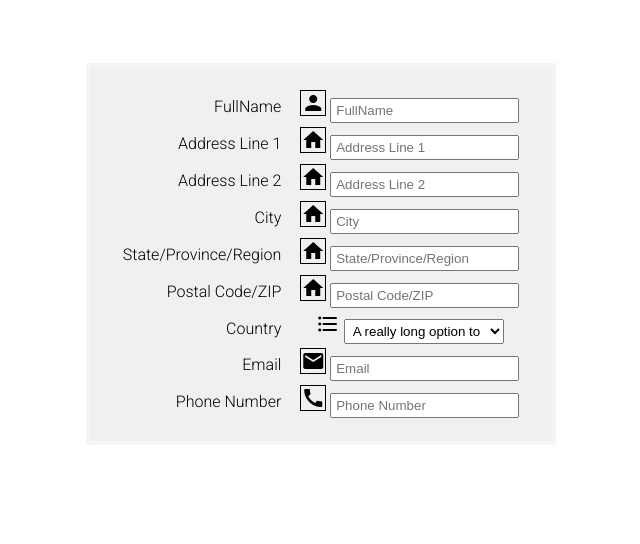
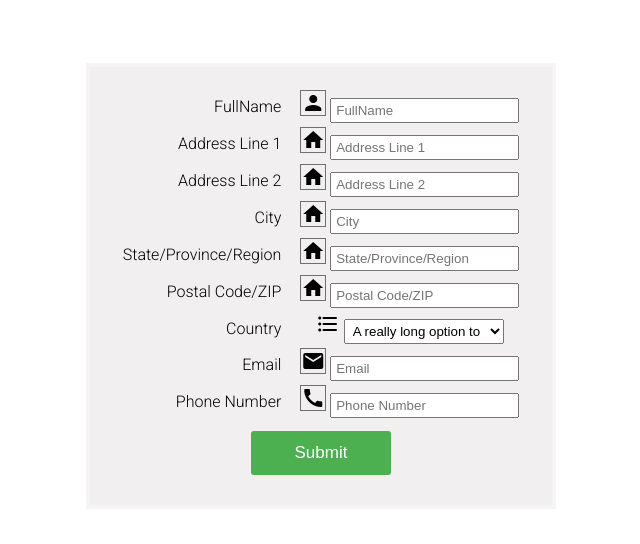
Before and after one commit to Arvindh12/register-form, a plain HTML site: page index.html in a window 1280 px wide. Shown: the whole page, without its empty margins (319-959 px from the left). Drawn offline with Linux system fonts and the light colour scheme.

Commit message:
Add files via upload

```diff
--- a/index.html
+++ b/index.html
@@ -92,8 +92,11 @@
                                     </span>
                             <input type="text" placeholder="Phone Number"></span></th>
                         </tr>
+
                     </tbody>
-                </table>
+                       </table>
+
+                       <div style="text-align: center;"> <button id="but1" onclick="alert('Thanks for submitting the form')">Submit</button> </div>
 
         </div>
     </div>
--- a/style.css
+++ b/style.css
@@ -23,6 +23,19 @@ select{
     padding: 3px 4px;
 }
 .input > span{
-    border: 1px solid black;
+    border: 1px solid rgb(112, 110, 110);
     font-size: 18dp;
 }
+#but1 {
+    border: none;
+    outline: 0;
+    padding: 12px;
+    color: white;
+    background-color: #4CAF50;
+    text-align: center;
+    cursor: pointer;
+    border-radius: 3px;
+    font-size: 17px;
+    width:140px ;
+    margin : 10px;
+}
```
